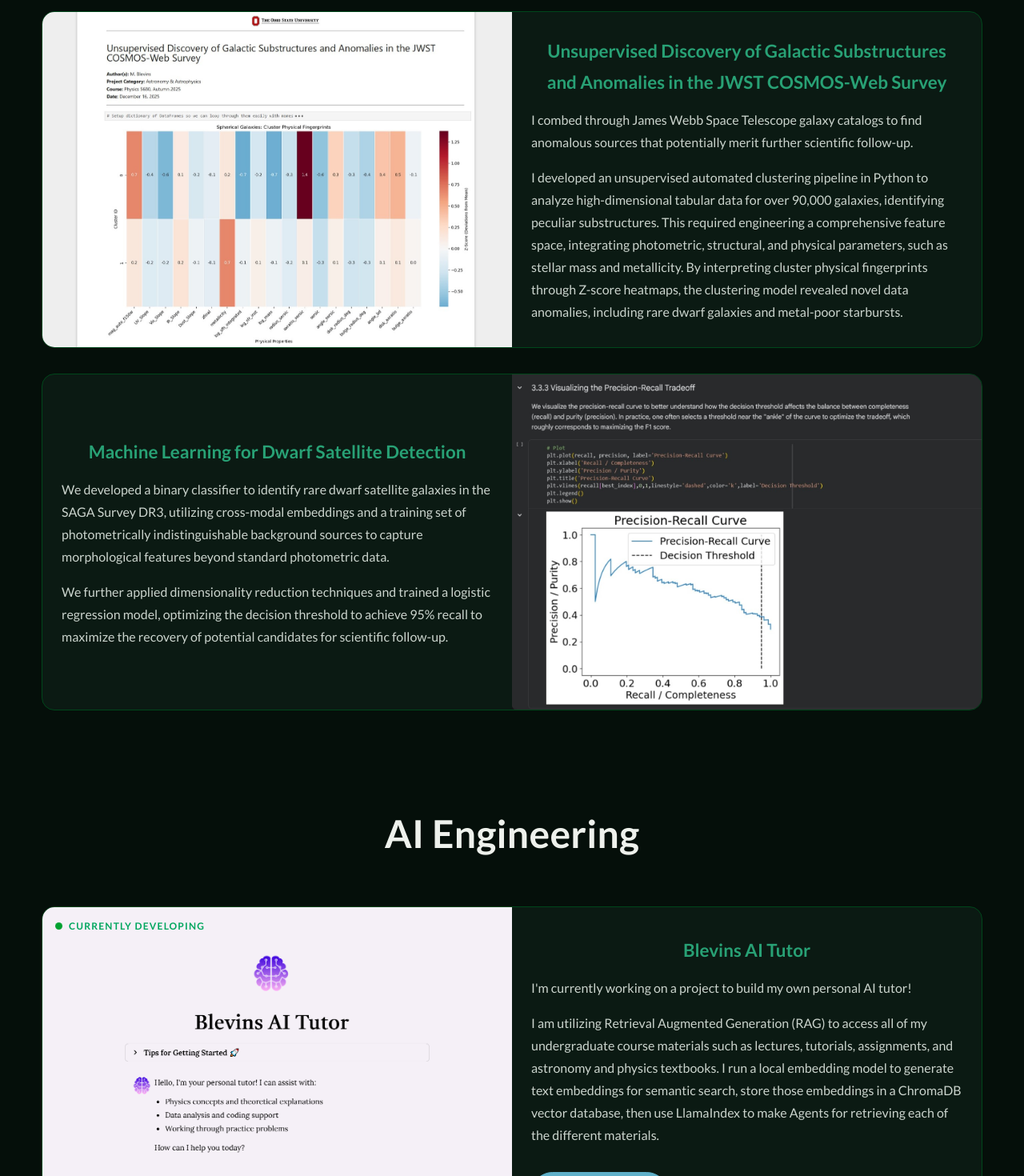
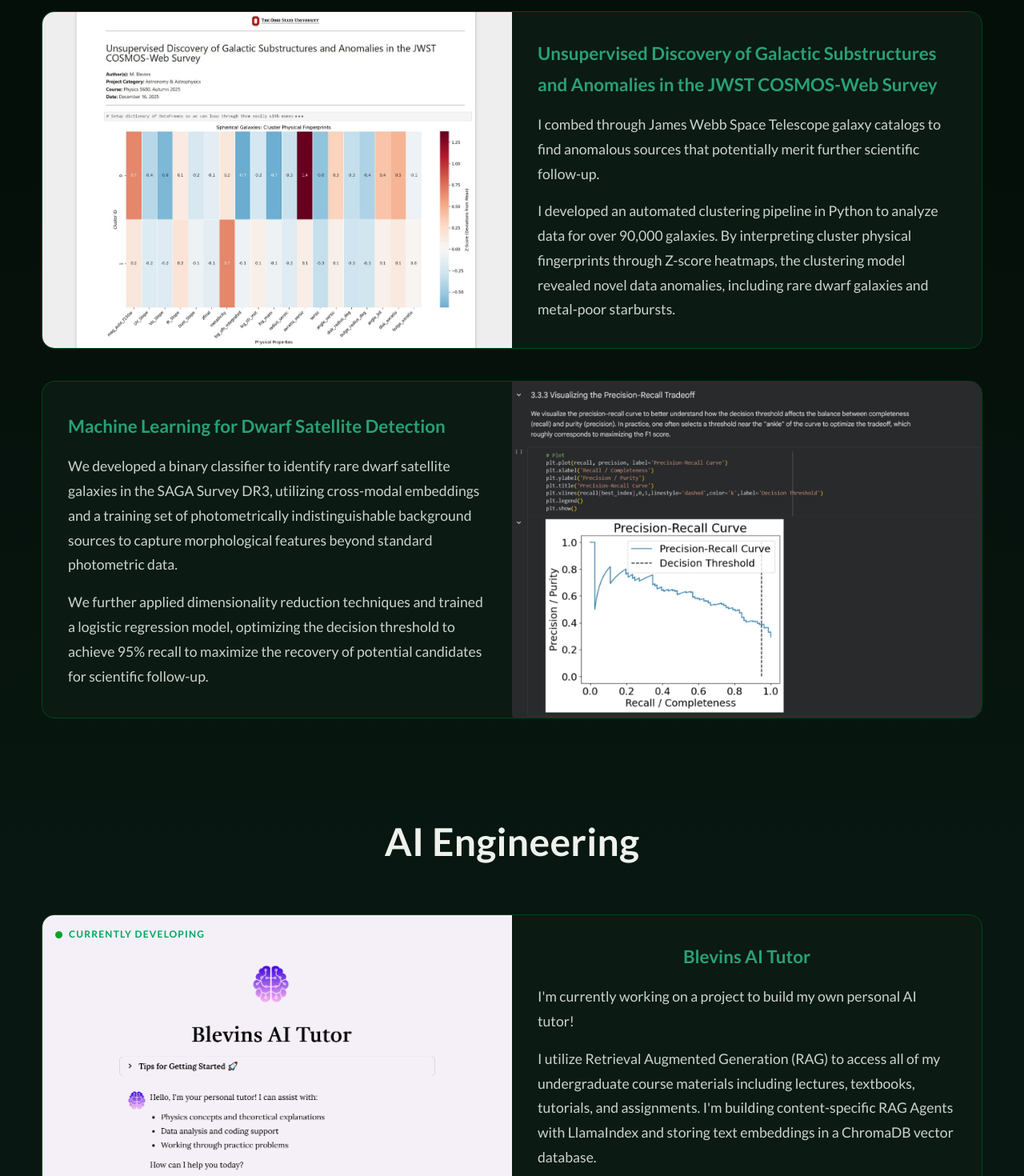
Before and after one commit to michaelhfblevins/michaelhfblevins.github.io, a Next.js app: page / in a window 1280 px wide. Shown: the part 2300-3770 px from the top of the page at 80% size. Built offline with nearby package versions, Linux system fonts and the light colour scheme.

Commit message:
Increase Project card font size

```diff
--- a/src/components/Hero.tsx
+++ b/src/components/Hero.tsx
@@ -7,8 +7,8 @@ const hero_section = "relative overflow-hidden flex items-center justify-center
 const hero_bg = "absolute inset-0 z-0 bg-cover bg-center opacity-50"
 const hero_profile = "mt-12 sm:-mt-24 size-32 sm:size-40 flex-shrink-0 rounded-full border-[3px] border-accent object-cover"
 const eyebrow = "text-[0.85rem] leading-[1.75] uppercase tracking-[0.2em] text-eyebrow"
-const dek = "mb-8 max-w-[60ch] text-[1.2rem] sm:text-[1.4rem] leading-[1.75] text-ink"
-const tag_row = "flex flex-wrap justify-center gap-4"
+const dek = "mb-8 max-w-[60ch] text-[1.1rem] sm:text-[1.4rem] leading-[1.75] text-ink"
+const tag_row = "flex flex-wrap justify-center gap-4 mb-8 md:mb-0"
 const tag_button = "animate-pulse-pop rounded-full border-[1.5px] border-accent px-4 py-2 text-[1rem] leading-[1.75] text-ink"
 
 export default function Hero() {
--- a/src/components/Projects.tsx
+++ b/src/components/Projects.tsx
@@ -2,65 +2,61 @@ import Image from "next/image";
 import { wrap, section, heading2 } from "@/lib/data";
 
 /* Define Project classes */
-const project_grid = "grid md:grid-cols-2 gap-0"
+const project_grid = "relative grid md:grid-cols-2 gap-0"
 const project_card = "rounded-[1rem] border-[1px] border-[#00471b] bg-paper transition translate-y-0 duration-250 ease hover:-translate-y-[2px] hover:drop-shadow-[0_0_12px_rgba(0,0,0,0.4)] hover:border-accent overflow-hidden"
-const project_card_p = "text-md text-ink-subtle font-heading"
-const project_card_h3 = "mb-[14px] font-heading text-[1.4rem] font-bold text-[#28a175] text-center"
-const img_preview = "relative md:aspect-auto min-h-[260px] md:h-full"
+const project_card_p = "text-[1.1rem] text-ink-subtle font-heading"
+const project_card_h3 = "mb-4 font-heading text-[1.4rem] font-bold text-[#28a175]"
+const img_preview = "block relative md:aspect-auto min-h-[420px] md:h-full"
 const link_button = "mt-4 inline-flex w-fit items-center gap-2 rounded-full border-[1.5px] border-accent-2 bg-accent-2 px-5 py-2.5 font-heading font-bold text-[1.1rem] text-ink transition duration-[180ms] ease hover:-translate-y-[2px] hover:text-[#087EA4] hover:shadow-[0_10px_40px_-10px_rgba(103,188,214,0.25)]"
 
 export default function Projects() {
   return (
     <section
       id="projects"
-      className={`${section} bg-canvas mb-8`}
+      className={`${section} bg-[linear-gradient(180deg,#050f0a_25%,#081711_70%,#081711_80%)]`}
     >
       <div className={`${wrap} max-w-[1024px]`}>
-        <div className="min-w-0 flex-1">
-          <h2 className={heading2}>
-            Projects
-          </h2>
-          <h1 className="mt-8 font-heading text-[2.4rem] sm:text-[3rem] font-bold leading-[1.1] tracking-[0.3px] text-center">
+        <h2 className={heading2}>
+          Projects
+        </h2>
+        <h1 className="mt-8 font-heading text-[2.4rem] sm:text-[3rem] font-bold leading-[1.1] tracking-[0.3px] text-center">
             Academic Research
-          </h1>
-        </div>
+        </h1>
       </div>
       <div className={`${wrap} max-w-[77rem] mt-16`}>
-          <div className={`${project_card} mb-8`}>
+          <div className={`${project_card} mb-10`}>
             <div className={project_grid}>
               <div className={img_preview}>
                 <Image
                   src="/images/cosmos-web-preview.jpg"
                   alt="COSMOS-Web Cluster Z-Score Heatmap"
-                  width={588}
-                  height={243}
+                  fill
                   className="object-cover object-top"
                   loading="lazy"
                 />
               </div>
-              <div className="p-6 flex flex-col justify-center">
-                <div className={project_card_h3}>
+              <div className="p-8 flex flex-col justify-center">
+                <h3 className={project_card_h3}>
                   Unsupervised Discovery of Galactic Substructures and Anomalies in the JWST COSMOS-Web Survey
-                </div>
+                </h3>
                 <p className={`${project_card_p} mb-4`}>
-                  I combed through James Webb Space Telescope galaxy catalogs to find anomalous sources that potentially merit further scientific follow-up.
+                  I combed through James Webb Space Telescope galaxy catalogs to find anomalous sources
+                  that potentially merit further scientific follow-up.
                 </p>
                 <p className={project_card_p}>
-                  I developed an unsupervised automated clustering pipeline in Python to analyze high-dimensional tabular data for over 90,000 galaxies,
-                  identifying peculiar substructures. This required engineering a comprehensive feature space, integrating photometric,
-                  structural, and physical parameters, such as stellar mass and metallicity.
-                  By interpreting cluster physical fingerprints through Z-score heatmaps, the clustering model revealed novel data anomalies,
-                  including rare dwarf galaxies and metal-poor starbursts.
+                  I developed an automated clustering pipeline in Python to analyze data for over 90,000 galaxies.
+                  By interpreting cluster physical fingerprints through Z-score heatmaps,
+                  the clustering model revealed novel data anomalies, including rare dwarf galaxies and metal-poor starbursts.
                 </p>
               </div>
             </div>
           </div>
-          <div className={`${project_card} mb-8`}>
+          <div className={`${project_card}`}>
             <div className={project_grid}>
-              <div className="p-6 flex flex-col justify-center">
-                <div className={project_card_h3}>
+              <div className="p-8 flex flex-col justify-center">
+                <h3 className={project_card_h3}>
                   Machine Learning for Dwarf Satellite Detection
-                </div>
+                </h3>
                 <p className={`${project_card_p} mb-4`}>
                   We developed a binary classifier to identify rare dwarf satellite galaxies in the SAGA Survey DR3,
                   utilizing cross-modal embeddings and a training set of photometrically indistinguishable background
@@ -76,8 +72,7 @@ export default function Projects() {
                 <Image
                   src="/images/dwarf-satellite-preview.jpg"
                   alt="Dwarf Satellite Detection Jupyter Notebook"
-                  width={588}
-                  height={243}
+                  fill
                   className="object-cover object-top"
                   loading="lazy"
                 />
@@ -87,15 +82,14 @@ export default function Projects() {
           <h1 className="mt-32 font-heading text-[2.4rem] sm:text-[3rem] font-bold leading-[1.1] tracking-[0.3px] text-center">
             AI Engineering
           </h1>
-          <div className={`${project_card} mt-16 relative`}>
+          <div className={`${project_card} mt-16 mb-8 relative`}>
             <div className={project_grid}>
               <div className="relative group">
                 <a href="https://blevins-ai-tutor.streamlit.app/" className={img_preview} aria-label="Blevins AI Tutor" target="_blank" rel="noopener noreferrer">
                   <Image
                     src="/images/ai-tutor-preview.png"
                     alt="Blevins AI Tutor"
-                    width={588}
-                    height={243}
+                    fill
                     className="object-cover object-top"
                     loading="lazy"
                   />
@@ -105,20 +99,19 @@ export default function Projects() {
                   <span className="text-xs font-heading font-semibold text-accent tracking-[1.2px]">CURRENTLY DEVELOPING</span>
                 </div>
               </div>
-              <div className="p-6 flex flex-col justify-center">
-                <div className="relative flex justify-center gap-3">
-                  <div className={project_card_h3}>
+              <div className="p-8 flex flex-col justify-center">
+                <div className="flex justify-center">
+                  <h3 className={project_card_h3}>
                     Blevins AI Tutor
-                  </div>
+                  </h3>
                 </div>
                 <p className={`${project_card_p} mb-4`}>
                   I'm currently working on a project to build my own personal AI tutor!
                 </p>
                 <p className={`${project_card_p} mb-4`}>
-                  I am utilizing Retrieval Augmented Generation (RAG) to access all of my undergraduate course materials
-                  such as lectures, tutorials, assignments, and astronomy and physics textbooks.
-                  I run a local embedding model to generate text embeddings for semantic search, store those embeddings in a
-                  ChromaDB vector database, then use LlamaIndex to make Agents for retrieving each of the different materials.
+                  I utilize Retrieval Augmented Generation (RAG) to access all of my undergraduate course materials
+                  including lectures, textbooks, tutorials, and assignments.
+                  I'm building content-specific RAG Agents with LlamaIndex and storing text embeddings in a ChromaDB vector database.
                 </p>
                 <a href="https://blevins-ai-tutor.streamlit.app/" className={link_button}  aria-label="Blevins AI Tutor" target="_blank" rel="noopener noreferrer">
                   Check it out!
```
